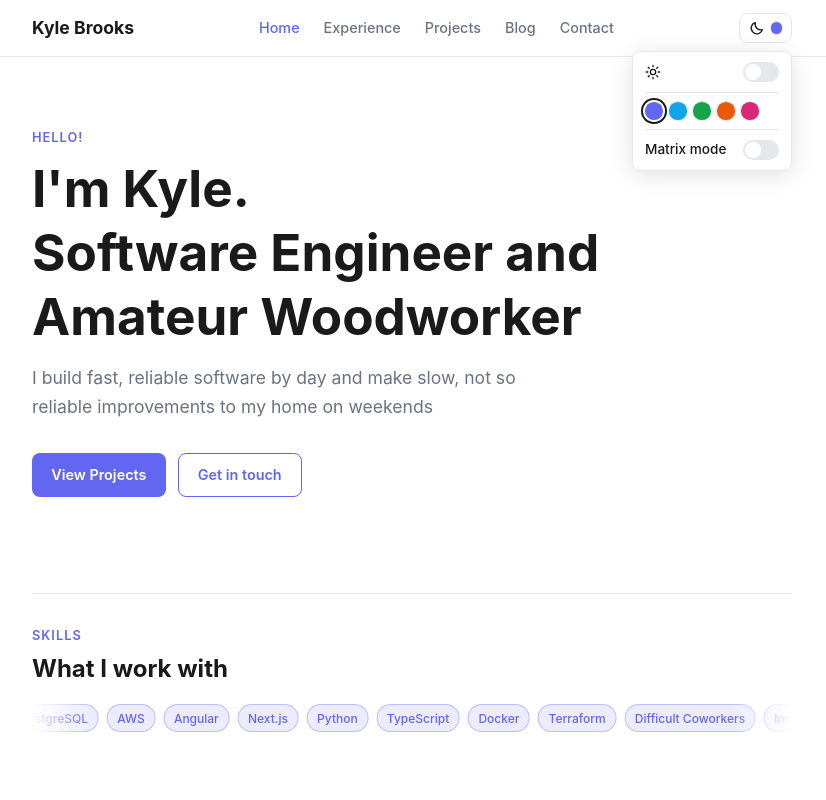
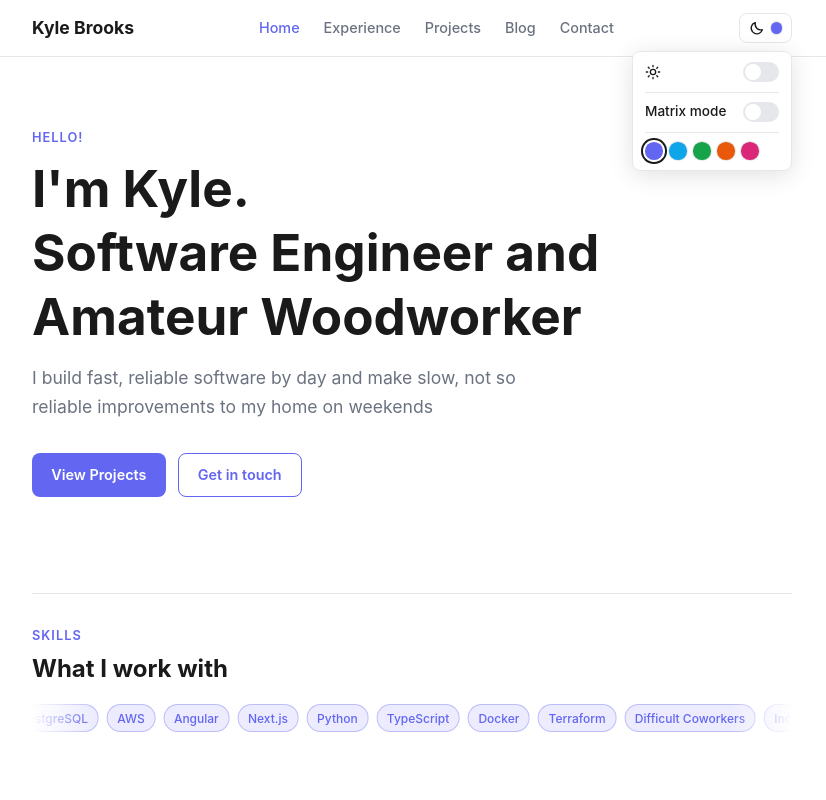
Before and after one commit to KyleBrooks242/claude-svelte-website, a SvelteKit app: page / in a window 1280 px wide. Both pictures are taken after a click on the button "Theme settings". Shown: the top 800 px of the page, without its empty margins (228-1054 px from the left). Built offline with nearby package versions, Linux system fonts and the light colour scheme.

Commit message:
Make matrix mode not appear behind page content

```diff
--- a/src/app.css
+++ b/src/app.css
@@ -79,6 +79,7 @@ h1, h2, h3, h4 {
 	max-width: var(--max-w);
 	margin: 0 auto;
 	padding: 0 1.25rem;
+	background: var(--bg);
 }
 
 .page {
@@ -257,6 +258,18 @@ nav {
 	background: var(--border);
 }
 
+.matrix-toggle-wrap {
+	display: flex;
+	flex-direction: column;
+	gap: 0.6rem;
+}
+
+@media (max-width: 800px) {
+	.matrix-toggle-wrap {
+		display: none;
+	}
+}
+
 .palette-swatch-row {
 	display: flex;
 	align-items: center;
--- a/src/routes/+layout.svelte
+++ b/src/routes/+layout.svelte
@@ -155,6 +155,22 @@
 								<span class="switch-thumb"></span>
 							</button>
 						</div>
+						<div class="matrix-toggle-wrap">
+							<div class="palette-dropdown-divider"></div>
+							<div class="theme-toggle-row">
+								<span class="theme-toggle-label">Matrix mode</span>
+								<button
+									type="button"
+									class="switch"
+									role="switch"
+									aria-checked={matrixMode}
+									aria-label="Toggle matrix mode"
+									onclick={toggleMatrixMode}
+								>
+									<span class="switch-thumb"></span>
+								</button>
+							</div>
+						</div>
 						<div class="palette-dropdown-divider"></div>
 						<div class="palette-swatch-row" role="radiogroup" aria-label="Color palette">
 							{#each palettes as p}
@@ -170,20 +186,6 @@
 									onclick={() => setPalette(p.id)}
 								></button>
 							{/each}
-						</div>
-						<div class="palette-dropdown-divider"></div>
-						<div class="theme-toggle-row">
-							<span class="theme-toggle-label">Matrix mode</span>
-							<button
-								type="button"
-								class="switch"
-								role="switch"
-								aria-checked={matrixMode}
-								aria-label="Toggle matrix mode"
-								onclick={toggleMatrixMode}
-							>
-								<span class="switch-thumb"></span>
-							</button>
 						</div>
 					</div>
 				{/if}
```
